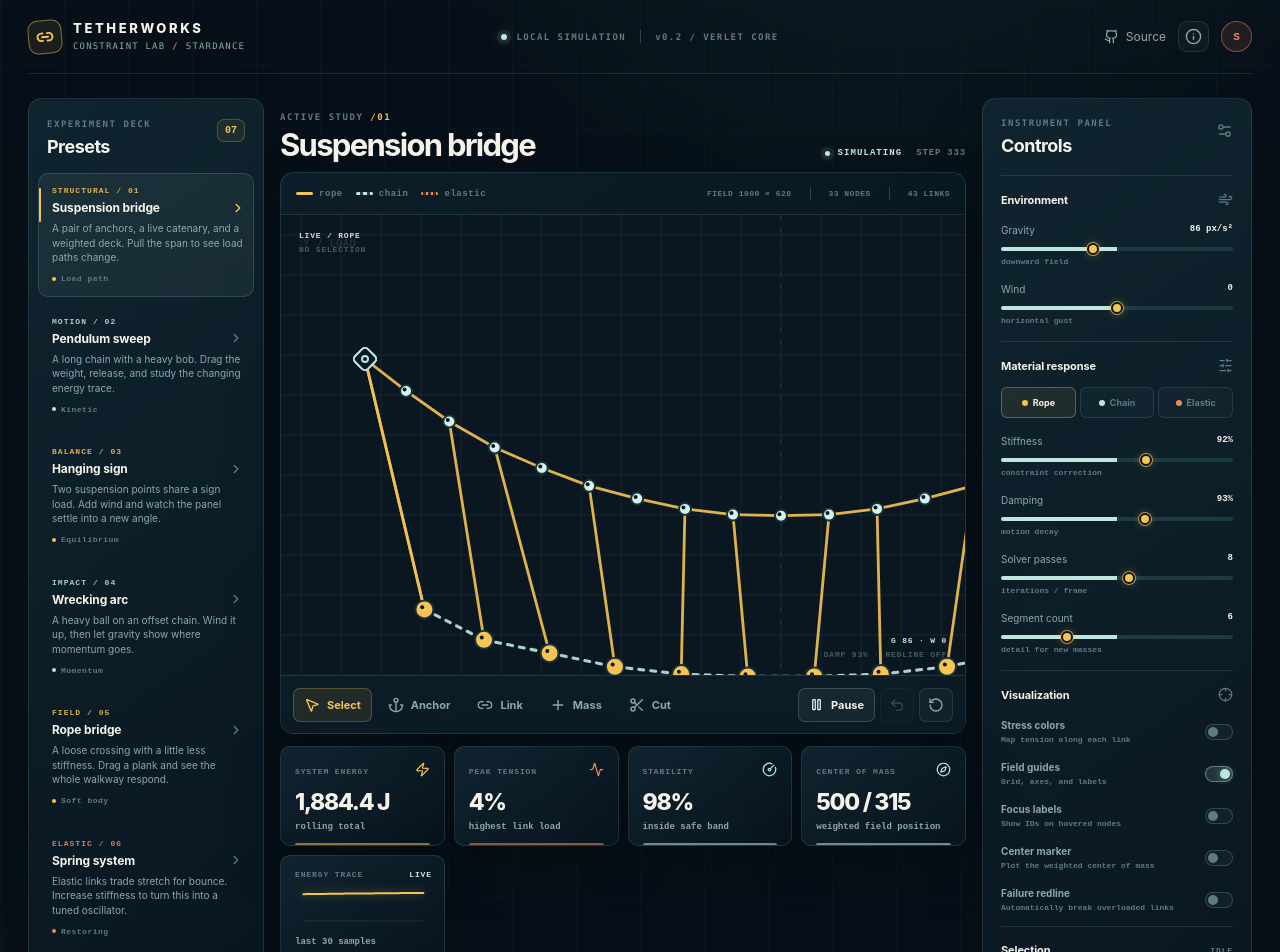
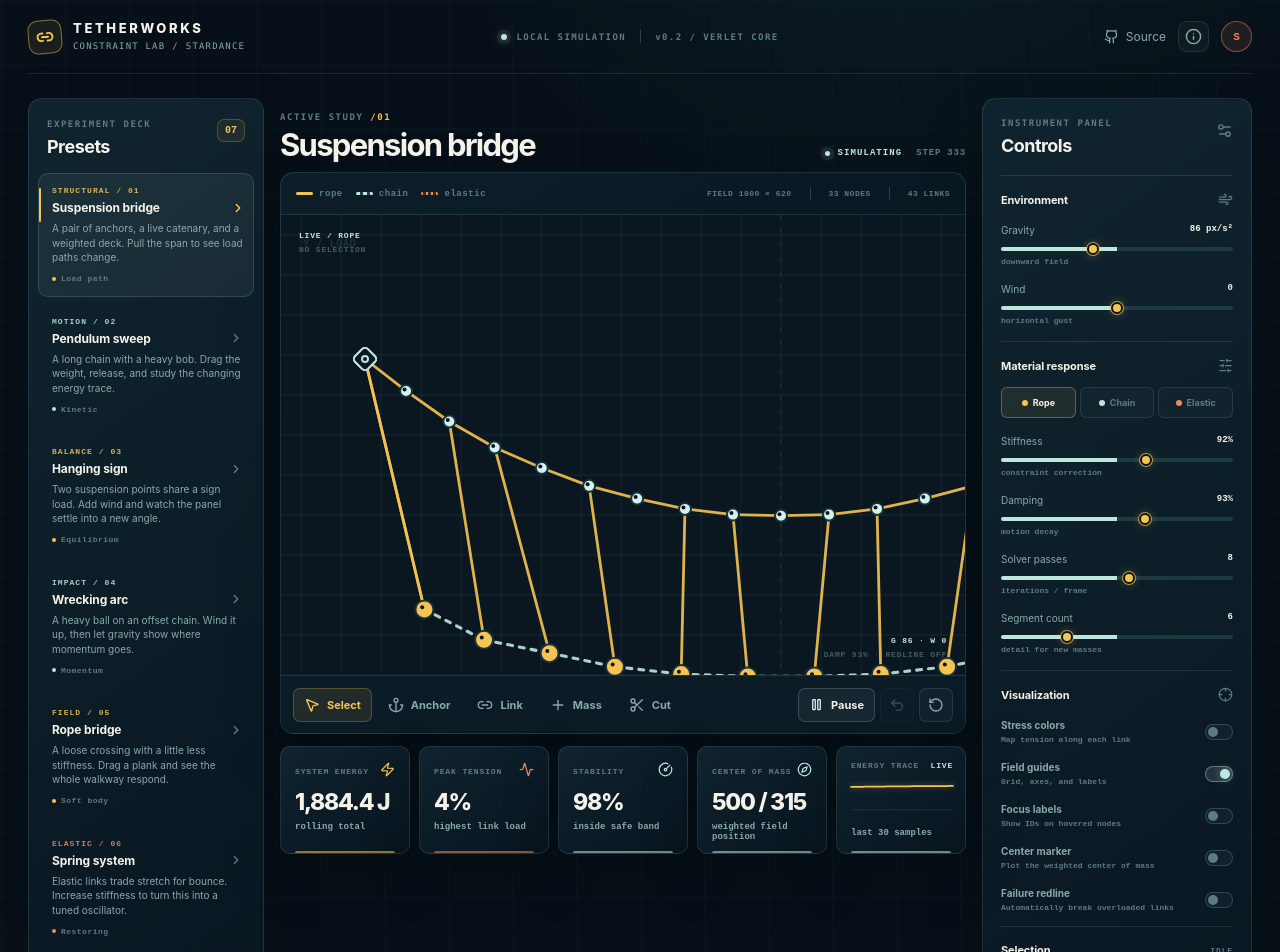
Before and after one commit to costachestefy90-source/tetherworks-constraint-lab, a React (Vite) app: page / in a window 1280 px wide. Shown: the top 952 px of the page. Built offline with nearby package versions, Linux system fonts and the light colour scheme.

Commit message:
polish: balance telemetry cards on wide screens

```diff
--- a/src/styles.css
+++ b/src/styles.css
@@ -136,7 +136,7 @@ kbd { padding: 3px 5px; border: 1px solid var(--line-strong); border-bottom-colo
 .play-button:hover { color: var(--gold); border-color: rgba(246,196,83,.42); }
 .round-button { width: 34px; height: 34px; border-radius: 7px; }.round-button:disabled { cursor: not-allowed; opacity: .32; }.round-button:disabled:hover { color: var(--muted); border-color: var(--line); background: rgba(190,230,224,.04); }
 
-.telemetry-grid { display: grid; grid-template-columns: repeat(4, minmax(0, 1fr)); gap: 9px; margin-top: 12px; }
+.telemetry-grid { display: grid; grid-template-columns: repeat(5, minmax(0, 1fr)); gap: 9px; margin-top: 12px; }
 .metric-card { min-height: 100px; padding: 14px 14px 11px; border-radius: 10px; position: relative; overflow: hidden; }
 .metric-card::after { content: ""; position: absolute; left: 14px; right: 14px; bottom: 0; height: 2px; border-radius: 4px 4px 0 0; opacity: .56; background: var(--metric-accent, var(--mint)); }
 .tone-gold { --metric-accent: var(--gold); }
@@ -208,6 +208,7 @@ kbd { padding: 3px 5px; border: 1px solid var(--line-strong); border-bottom-colo
   .preset-description { font-size: 9px; }
   .canvas-readout { gap: 7px; font-size: 7px; }
   .tool-button { padding: 0 8px; }
+  .telemetry-grid { grid-template-columns: repeat(4, minmax(0, 1fr)); }
 }
 
 @media (max-width: 1000px) {
```
